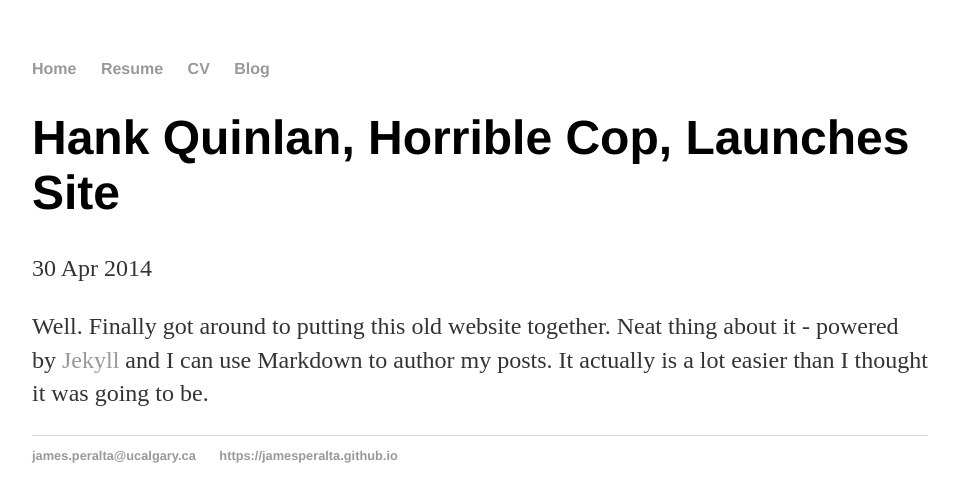
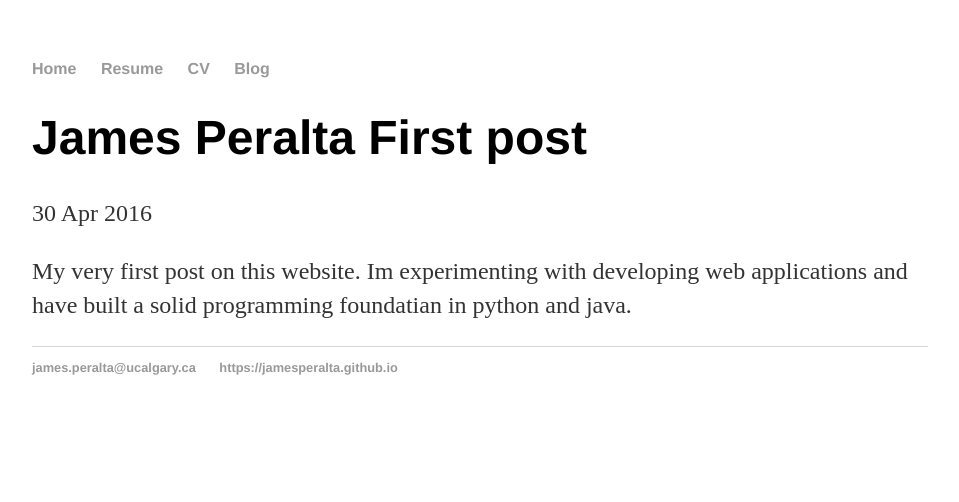
Before and after one commit to JamesPeralta/jamesperalta.github.io, a Jekyll site: the page built from _posts/2016-04-30-james-peralta.md, in a window 1280 px wide. Shown: the top 502 px of the page, without its empty margins (160-1119 px from the left). Built offline with Jekyll 4.4.1, drawn with Linux system fonts in a browser that asks for light colours.

Commit message:
Update 2016-04-30-james-peralta.md

```diff
--- a/_posts/2016-04-30-james-peralta.md
+++ b/_posts/2016-04-30-james-peralta.md
@@ -1,7 +1,7 @@
 ---
 layout: post
-title: "Hank Quinlan, Horrible Cop, Launches Site"
-date: 2014-04-30
+title: "James Peralta First post"
+date: 2016-04-30
 ---
 
-Well. Finally got around to putting this old website together. Neat thing about it - powered by [Jekyll](http://jekyllrb.com) and I can use Markdown to author my posts. It actually is a lot easier than I thought it was going to be.
+My very first post on this website. Im experimenting with developing web applications and have built a solid programming foundatian in python and java.
```
